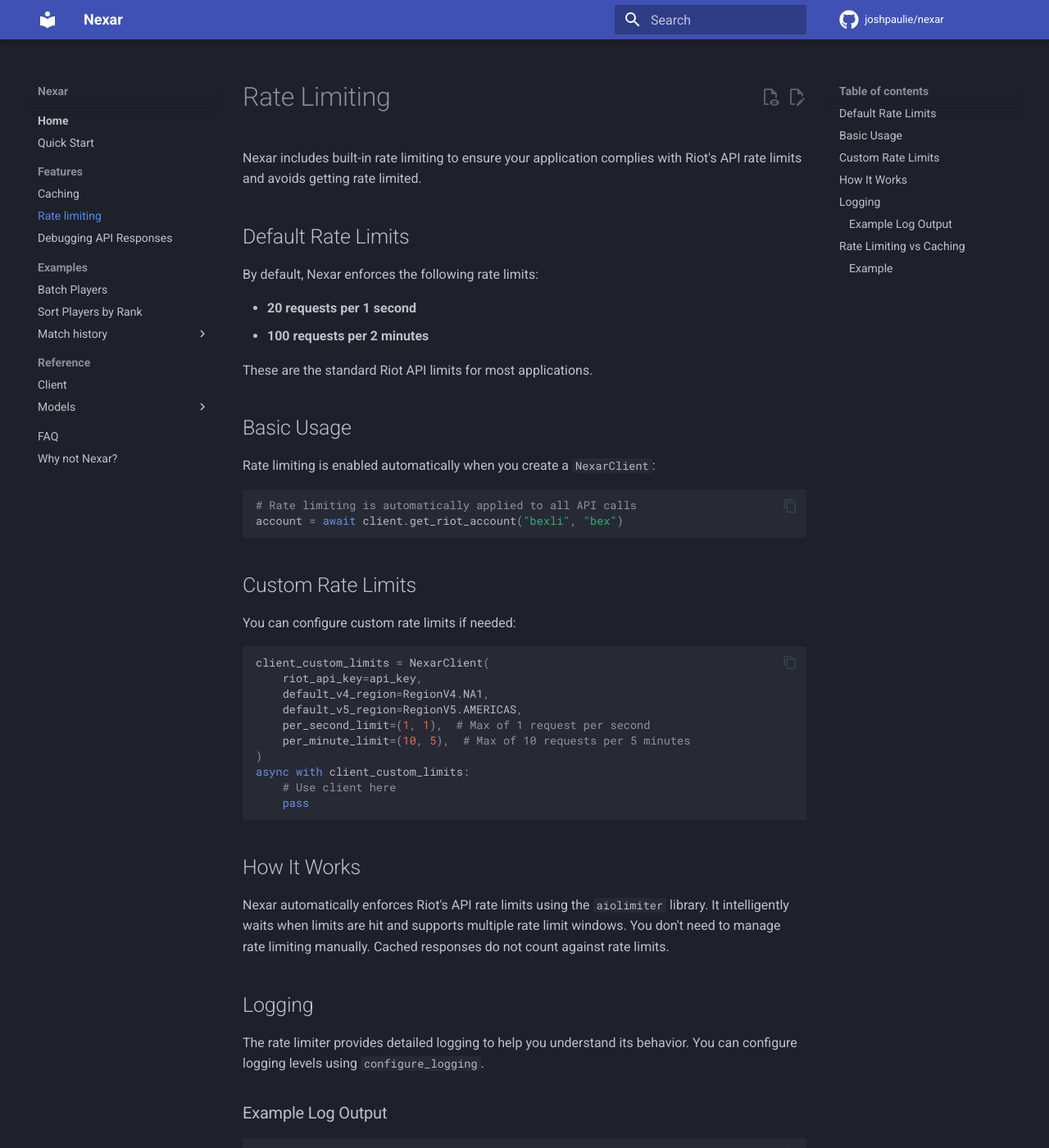
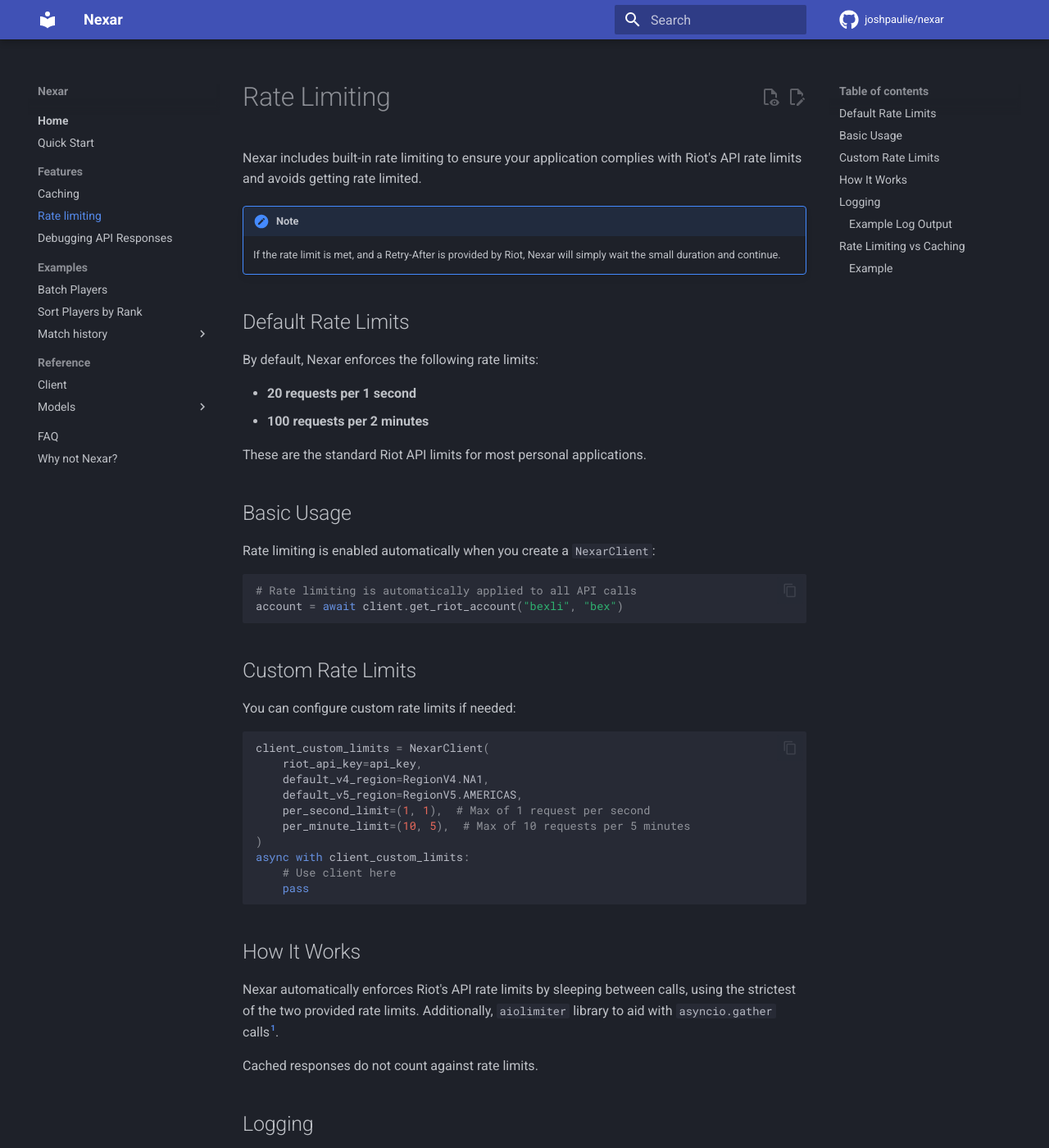
Before and after one commit to JoshPaulie/nexar, an MkDocs documentation site: the page built from docs/client-features/rate-limiting.md, in a window 1280 px wide and 1400 px high. Shown: the whole window at 82% size. Built offline with MkDocs 1.6.1 and Material for MkDocs 9.7.7, drawn with Linux system fonts in a browser that asks for light colours; comment, search, counter and statistics services are not loaded; some of the changed text lies outside the part shown.

Commit message:
docs: personal project disclaimer; update new rate limiting

```diff
--- a/docs/client-features/rate-limiting.md
+++ b/docs/client-features/rate-limiting.md
@@ -1,6 +1,10 @@
 # Rate Limiting
 
 Nexar includes built-in rate limiting to ensure your application complies with Riot's API rate limits and avoids getting rate limited.
+
+!!! Note
+
+    If the rate limit is met, and a Retry-After is provided by Riot, Nexar will simply wait the small duration and continue.
 
 ## Default Rate Limits
 
@@ -9,7 +13,7 @@
 - **20 requests per 1 second**
 - **100 requests per 2 minutes**
 
-These are the standard Riot API limits for most applications.
+These are the standard Riot API limits for most personal applications.
 
 ## Basic Usage
 
@@ -29,7 +33,12 @@
 
 ## How It Works
 
-Nexar automatically enforces Riot's API rate limits using the `aiolimiter` library. It intelligently waits when limits are hit and supports multiple rate limit windows. You don't need to manage rate limiting manually. Cached responses do not count against rate limits.
+Nexar automatically enforces Riot's API rate limits by sleeping between calls, using the strictest of the two provided rate limits. Additionally, `aiolimiter` library to aid with `asyncio.gather` calls[^1].
+
+Cached responses do not count against rate limits.
+
+[^1]:
+    With limited success in testing
 
 ## Logging
 
```
Also changed, not shown: docs/why-not-nexar.md (+2 -0 lines).
